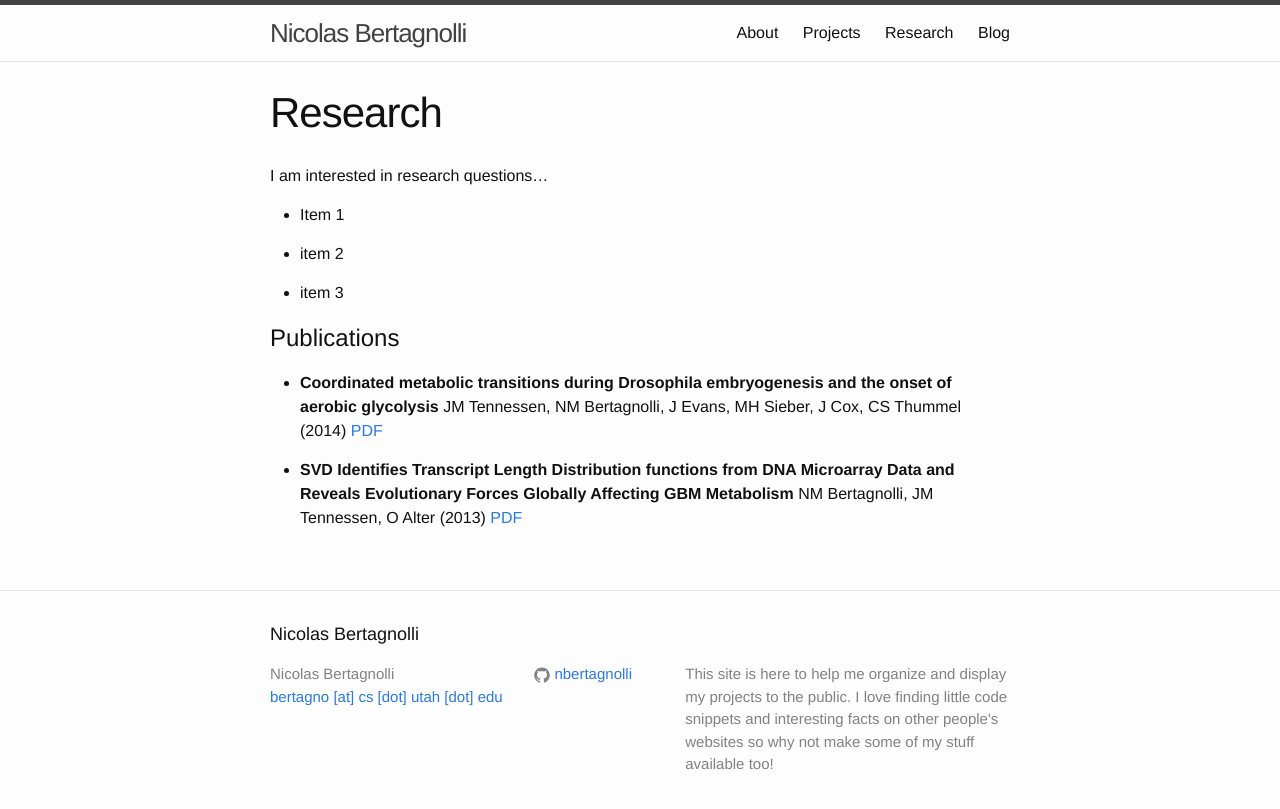
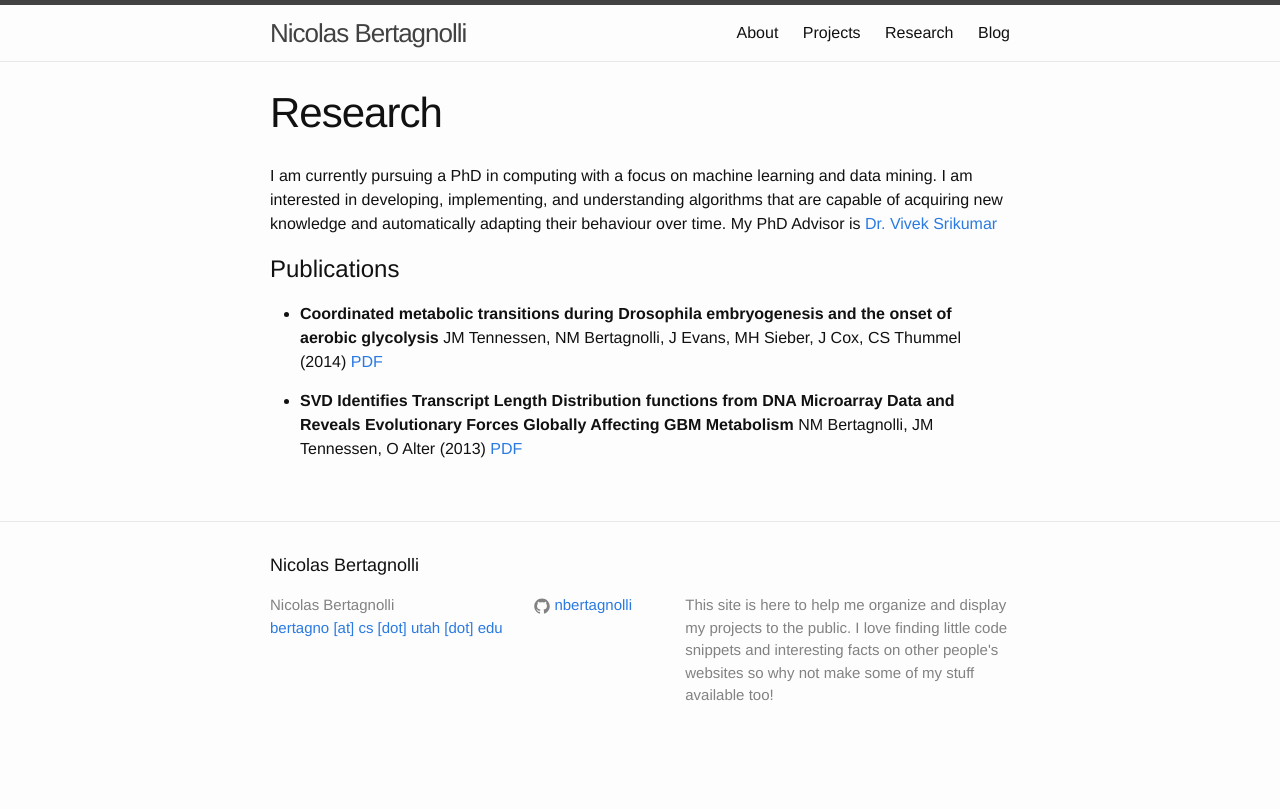
Before and after one commit to nbertagnolli/nbertagnolli.github.io, a Jekyll site: the page built from Research/index.md, in a window 1280 px wide. Shown: the top 809 px of the page. Built offline with Jekyll 4.4.1, drawn with Linux system fonts in a browser that asks for light colours.

Commit message:
Updated Research section

```diff
--- a/Research/index.md
+++ b/Research/index.md
@@ -6,13 +6,8 @@ group : navigation
 ---
 
 
-I am interested in research questions...
+I am currently pursuing a PhD in computing with a focus on machine learning and data mining.  I am interested in developing, implementing, and understanding algorithms that are capable of acquiring new knowledge and automatically adapting their behaviour over time. My PhD Advisor is <a target = "_blank" href = "http://www.svivek.com">Dr. Vivek Srikumar</a>
 
-* Item 1
-
-* item 2
-
-* item 3
 
 <h1> Publications </h1>
 
```
